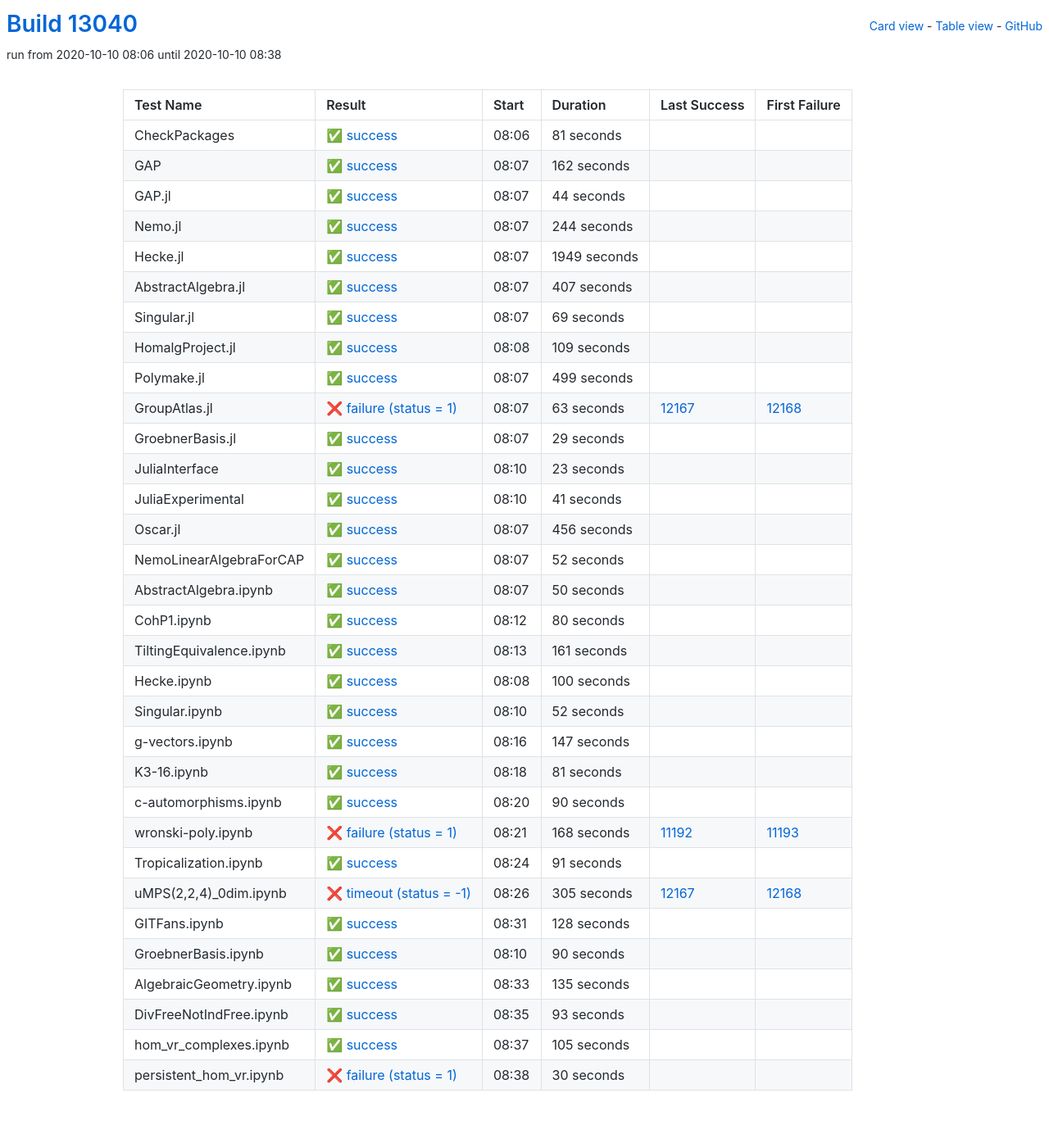
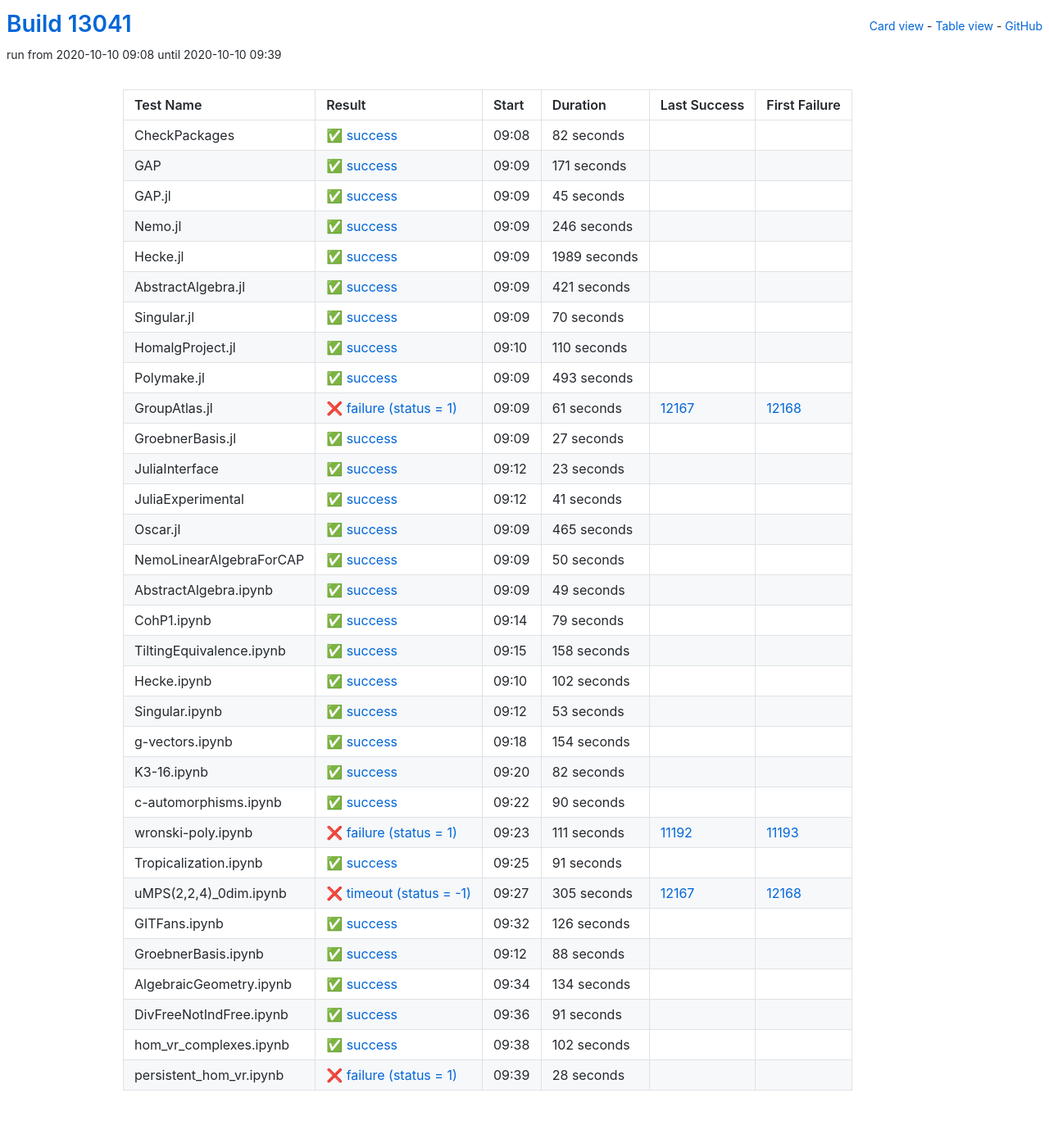
Before and after one commit to oscar-system/oscar-ci-status, a Jekyll site: the page built from table.html, in a window 1280 px wide. Shown: the whole page at 82% size. Built offline with Jekyll 4.4.1, drawn with Linux system fonts in a browser that asks for light colours.

Commit message:
Build #13041

```diff
--- a/_data/ci.yml
+++ b/_data/ci.yml
@@ -1,6 +1,6 @@
 ---
-build: 13040
-build_url: https://oscarci.mathematik.uni-kl.de/job/oscar/13040/
+build: 13041
+build_url: https://oscarci.mathematik.uni-kl.de/job/oscar/13041/
 job: oscar
 organization: oscar-system
 repo: oscar-ci-status
@@ -8,140 +8,140 @@
 tests:
 - name: CheckPackages
   id: checkpackages
-  log: https://oscarci.mathematik.uni-kl.de/job/oscar/13040/artifact/logs/build-13040/CheckPackages.log
-  start: 2020-10-10 08:06
+  log: https://oscarci.mathematik.uni-kl.de/job/oscar/13041/artifact/logs/build-13041/CheckPackages.log
+  start: 2020-10-10 09:08
   success: true
   exitcode: 0
   status: success
-  duration: 81
+  duration: 82
   last_success: false
   last_success_url:
   first_failure: false
   first_failure_url:
 - name: GAP
   id: gap
-  log: https://oscarci.mathematik.uni-kl.de/job/oscar/13040/artifact/logs/build-13040/GAP.log
-  start: 2020-10-10 08:07
+  log: https://oscarci.mathematik.uni-kl.de/job/oscar/13041/artifact/logs/build-13041/GAP.log
+  start: 2020-10-10 09:09
   success: true
   exitcode: 0
   status: success
-  duration: 162
+  duration: 171
   last_success: false
   last_success_url:
   first_failure: false
   first_failure_url:
 - name: GAP.jl
   id: gap-jl
-  log: https://oscarci.mathematik.uni-kl.de/job/oscar/13040/artifact/logs/build-13040/GAP.jl.log
-  start: 2020-10-10 08:07
+  log: https://oscarci.mathematik.uni-kl.de/job/oscar/13041/artifact/logs/build-13041/GAP.jl.log
+  start: 2020-10-10 09:09
   success: true
   exitcode: 0
   status: success
-  duration: 44
+  duration: 45
   last_success: false
   last_success_url:
   first_failure: false
   first_failure_url:
 - name: Nemo.jl
   id: nemo-jl
-  log: https://oscarci.mathematik.uni-kl.de/job/oscar/13040/artifact/logs/build-13040/Nemo.jl.log
-  start: 2020-10-10 08:07
+  log: https://oscarci.mathematik.uni-kl.de/job/oscar/13041/artifact/logs/build-13041/Nemo.jl.log
+  start: 2020-10-10 09:09
   success: true
   exitcode: 0
   status: success
-  duration: 244
+  duration: 246
   last_success: false
   last_success_url:
   first_failure: false
   first_failure_url:
 - name: Hecke.jl
   id: hecke-jl
-  log: https://oscarci.mathematik.uni-kl.de/job/oscar/13040/artifact/logs/build-13040/Hecke.jl.log
-  start: 2020-10-10 08:07
+  log: https://oscarci.mathematik.uni-kl.de/job/oscar/13041/artifact/logs/build-13041/Hecke.jl.log
+  start: 2020-10-10 09:09
   success: true
   exitcode: 0
   status: success
-  duration: 1949
+  duration: 1989
   last_success: false
   last_success_url:
   first_failure: false
   first_failure_url:
 - name: AbstractAlgebra.jl
   id: abstractalgebra-jl
-  log: https://oscarci.mathematik.uni-kl.de/job/oscar/13040/artifact/logs/build-13040/AbstractAlgebra.jl.log
-  start: 2020-10-10 08:07
+  log: https://oscarci.mathematik.uni-kl.de/job/oscar/13041/artifact/logs/build-13041/AbstractAlgebra.jl.log
+  start: 2020-10-10 09:09
   success: true
   exitcode: 0
   status: success
-  duration: 407
+  duration: 421
   last_success: false
   last_success_url:
   first_failure: false
   first_failure_url:
 - name: Singular.jl
   id: singular-jl
-  log: https://oscarci.mathematik.uni-kl.de/job/oscar/13040/artifact/logs/build-13040/Singular.jl.log
-  start: 2020-10-10 08:07
+  log: https://oscarci.mathematik.uni-kl.de/job/oscar/13041/artifact/logs/build-13041/Singular.jl.log
+  start: 2020-10-10 09:09
   success: true
   exitcode: 0
   status: success
-  duration: 69
+  duration: 70
   last_success: false
   last_success_url:
   first_failure: false
   first_failure_url:
 - name: HomalgProject.jl
   id: homalgproject-jl
-  log: https://oscarci.mathematik.uni-kl.de/job/oscar/13040/artifact/logs/build-13040/HomalgProject.jl.log
-  start: 2020-10-10 08:08
+  log: https://oscarci.mathematik.uni-kl.de/job/oscar/13041/artifact/logs/build-13041/HomalgProject.jl.log
+  start: 2020-10-10 09:10
   success: true
   exitcode: 0
   status: success
-  duration: 109
+  duration: 110
   last_success: false
   last_success_url:
   first_failure: false
   first_failure_url:
 - name: Polymake.jl
   id: polymake-jl
-  log: https://oscarci.mathematik.uni-kl.de/job/oscar/13040/artifact/logs/build-13040/Polymake.jl.log
-  start: 2020-10-10 08:07
+  log: https://oscarci.mathematik.uni-kl.de/job/oscar/13041/artifact/logs/build-13041/Polymake.jl.log
+  start: 2020-10-10 09:09
   success: true
   exitcode: 0
   status: success
-  duration: 499
+  duration: 493
   last_success: false
   last_success_url:
   first_failure: false
   first_failure_url:
 - name: GroupAtlas.jl
   id: groupatlas-jl
-  log: https://oscarci.mathematik.uni-kl.de/job/oscar/13040/artifact/logs/build-13040/GroupAtlas.jl.log
-  start: 2020-10-10 08:07
+  log: https://oscarci.mathematik.uni-kl.de/job/oscar/13041/artifact/logs/build-13041/GroupAtlas.jl.log
+  start: 2020-10-10 09:09
   success: false
   exitcode: 1
   status: failure
-  duration: 63
+  duration: 61
   last_success: 12167
   last_success_url: https://oscarci.mathematik.uni-kl.de/job/oscar/12167/
   first_failure: 12168
   first_failure_url: https://oscarci.mathematik.uni-kl.de/job/oscar/12168/
 - name: GroebnerBasis.jl
   id: groebnerbasis-jl
-  log: https://oscarci.mathematik.uni-kl.de/job/oscar/13040/artifact/logs/build-13040/GroebnerBasis.jl.log
-  start: 2020-10-10 08:07
+  log: https://oscarci.mathematik.uni-kl.de/job/oscar/13041/artifact/logs/build-13041/GroebnerBasis.jl.log
+  start: 2020-10-10 09:09
   success: true
   exitcode: 0
   status: success
-  duration: 29
+  duration: 27
   last_success: false
   last_success_url:
   first_failure: false
   first_failure_url:
 - name: JuliaInterface
   id: juliainterface
-  log: https://oscarci.mathematik.uni-kl.de/job/oscar/13040/artifact/logs/build-13040/JuliaInterface.log
-  start: 2020-10-10 08:10
+  log: https://oscarci.mathematik.uni-kl.de/job/oscar/13041/artifact/logs/build-13041/JuliaInterface.log
+  start: 2020-10-10 09:12
   success: true
   exitcode: 0
   status: success
@@ -152,8 +152,8 @@
   first_failure_url:
 - name: JuliaExperimental
   id: juliaexperimental
-  log: https://oscarci.mathematik.uni-kl.de/job/oscar/13040/artifact/logs/build-13040/JuliaExperimental.log
-  start: 2020-10-10 08:10
+  log: https://oscarci.mathematik.uni-kl.de/job/oscar/13041/artifact/logs/build-13041/JuliaExperimental.log
+  start: 2020-10-10 09:12
   success: true
   exitcode: 0
   status: success
@@ -164,32 +164,20 @@
   first_failure_url:
 - name: Oscar.jl
   id: oscar-jl
-  log: https://oscarci.mathematik.uni-kl.de/job/oscar/13040/artifact/logs/build-13040/Oscar.jl.log
-  start: 2020-10-10 08:07
+  log: https://oscarci.mathematik.uni-kl.de/job/oscar/13041/artifact/logs/build-13041/Oscar.jl.log
+  start: 2020-10-10 09:09
   success: true
   exitcode: 0
   status: success
-  duration: 456
+  duration: 465
   last_success: false
   last_success_url:
   first_failure: false
   first_failure_url:
 - name: NemoLinearAlgebraForCAP
   id: nemolinearalgebraforcap
-  log: https://oscarci.mathematik.uni-kl.de/job/oscar/13040/artifact/logs/build-13040/NemoLinearAlgebraForCAP.log
-  start: 2020-10-10 08:07
-  success: true
-  exitcode: 0
-  status: success
-  duration: 52
-  last_success: false
-  last_success_url:
-  first_failure: false
-  first_failure_url:
-- name: AbstractAlgebra.ipynb
-  id: abstractalgebra-ipynb
-  log: https://oscarci.mathematik.uni-kl.de/job/oscar/13040/artifact/logs/build-13040/AbstractAlgebra.ipynb.log
-  start: 2020-10-10 08:07
+  log: https://oscarci.mathematik.uni-kl.de/job/oscar/13041/artifact/logs/build-13041/NemoLinearAlgebraForCAP.log
+  start: 2020-10-10 09:09
   success: true
   exitcode: 0
   status: success
@@ -198,82 +186,94 @@
   last_success_url:
   first_failure: false
   first_failure_url:
-- name: CohP1.ipynb
-  id: cohp1-ipynb
-  log: https://oscarci.mathematik.uni-kl.de/job/oscar/13040/artifact/logs/build-13040/CohP1.ipynb.log
-  start: 2020-10-10 08:12
+- name: AbstractAlgebra.ipynb
+  id: abstractalgebra-ipynb
+  log: https://oscarci.mathematik.uni-kl.de/job/oscar/13041/artifact/logs/build-13041/AbstractAlgebra.ipynb.log
+  start: 2020-10-10 09:09
   success: true
   exitcode: 0
   status: success
-  duration: 80
+  duration: 49
+  last_success: false
+  last_success_url:
+  first_failure: false
+  first_failure_url:
+- name: CohP1.ipynb
+  id: cohp1-ipynb
+  log: https://oscarci.mathematik.uni-kl.de/job/oscar/13041/artifact/logs/build-13041/CohP1.ipynb.log
+  start: 2020-10-10 09:14
+  success: true
+  exitcode: 0
+  status: success
+  duration: 79
   last_success: false
   last_success_url:
   first_failure: false
   first_failure_url:
 - name: TiltingEquivalence.ipynb
   id: tiltingequivalence-ipynb
-  log: https://oscarci.mathematik.uni-kl.de/job/oscar/13040/artifact/logs/build-13040/TiltingEquivalence.ipynb.log
-  start: 2020-10-10 08:13
+  log: https://oscarci.mathematik.uni-kl.de/job/oscar/13041/artifact/logs/build-13041/TiltingEquivalence.ipynb.log
+  start: 2020-10-10 09:15
   success: true
   exitcode: 0
   status: success
-  duration: 161
+  duration: 158
   last_success: false
   last_success_url:
   first_failure: false
   first_failure_url:
 - name: Hecke.ipynb
   id: hecke-ipynb
-  log: https://oscarci.mathematik.uni-kl.de/job/oscar/13040/artifact/logs/build-13040/Hecke.ipynb.log
-  start: 2020-10-10 08:08
+  log: https://oscarci.mathematik.uni-kl.de/job/oscar/13041/artifact/logs/build-13041/Hecke.ipynb.log
+  start: 2020-10-10 09:10
   success: true
   exitcode: 0
   status: success
-  duration: 100
+  duration: 102
   last_success: false
   last_success_url:
   first_failure: false
   first_failure_url:
 - name: Singular.ipynb
   id: singular-ipynb
-  log: https://oscarci.mathematik.uni-kl.de/job/oscar/13040/artifact/logs/build-13040/Singular.ipynb.log
-  start: 2020-10-10 08:10
+  log: https://oscarci.mathematik.uni-kl.de/job/oscar/13041/artifact/logs/build-13041/Singular.ipynb.log
+  start: 2020-10-10 09:12
   success: true
   exitcode: 0
   status: success
-  duration: 52
+  duration: 53
   last_success: false
   last_success_url:
   first_failure: false
   first_failure_url:
 - name: g-vectors.ipynb
   id: g-vectors-ipynb
-  log: https://oscarci.mathematik.uni-kl.de/job/oscar/13040/artifact/logs/build-13040/g-vectors.ipynb.log
-  start: 2020-10-10 08:16
+  log: https://oscarci.mathematik.uni-kl.de/job/oscar/13041/artifact/logs/build-13041/g-vectors.ipynb.log
+  start: 2020-10-10 09:18
   success: true
   exitcode: 0
   status: success
-  duration: 147
+  duration: 154
   last_success: false
   last_success_url:
   first_failure: false
   first_failure_url:
 - name: K3-16.ipynb
   id: k3-16-ipynb
-  log: https://oscarci.mathematik.uni-kl.de/job/oscar/13040/artifact/logs/build-13040/K3-16.ipynb.log
-  start: 2020-10-10 08:18
+  log: https://oscarci.mathematik.uni-kl.de/job/oscar/13041/artifact/logs/build-13041/K3-16.ipynb.log
+  start: 2020-10-10 09:20
   success: true
   exitcode: 0
   status: success
-  duration: 81
+  duration: 82
   last_success: false
   last_success_url:
   first_failure: false
   first_failure_url:
 - name: c-automorphisms.ipynb
   id: c-automorphisms-ipynb
-  log: https://oscarci.mathematik.uni-kl.de/job/oscar/13040/artifact/logs/build-13040/c-automorphisms.ipynb.log
-  start: 2020-10-10 08:20
+  log: https://oscarci.mathematik.uni-kl.de/job/oscar/13041/artifact/logs/build-13041/c-automorphisms.ipynb.log
+  start: 2020-10-10 09:22
   success: true
   exitcode: 0
   status: success
@@ -284,20 +284,20 @@
   first_failure_url:
 - name: wronski-poly.ipynb
   id: wronski-poly-ipynb
-  log: https://oscarci.mathematik.uni-kl.de/job/oscar/13040/artifact/logs/build-13040/wronski-poly.ipynb.log
-  start: 2020-10-10 08:21
+  log: https://oscarci.mathematik.uni-kl.de/job/oscar/13041/artifact/logs/build-13041/wronski-poly.ipynb.log
+  start: 2020-10-10 09:23
   success: false
   exitcode: 1
   status: failure
-  duration: 168
+  duration: 111
   last_success: 11192
   last_success_url: https://oscarci.mathematik.uni-kl.de/job/oscar/11192/
   first_failure: 11193
   first_failure_url: https://oscarci.mathematik.uni-kl.de/job/oscar/11193/
 - name: Tropicalization.ipynb
   id: tropicalization-ipynb
-  log: https://oscarci.mathematik.uni-kl.de/job/oscar/13040/artifact/logs/build-13040/Tropicalization.ipynb.log
-  start: 2020-10-10 08:24
+  log: https://oscarci.mathematik.uni-kl.de/job/oscar/13041/artifact/logs/build-13041/Tropicalization.ipynb.log
+  start: 2020-10-10 09:25
   success: true
   exitcode: 0
   status: success
@@ -308,8 +308,8 @@
   first_failure_url:
 - name: uMPS(2,2,4)_0dim.ipynb
   id: umps-2-2-4-0dim-ipynb
-  log: https://oscarci.mathematik.uni-kl.de/job/oscar/13040/artifact/logs/build-13040/uMPS-2-2-4-_0dim.ipynb.log
-  start: 2020-10-10 08:26
+  log: https://oscarci.mathematik.uni-kl.de/job/oscar/13041/artifact/logs/build-13041/uMPS-2-2-4-_0dim.ipynb.log
+  start: 2020-10-10 09:27
   success: false
   exitcode: -1
   status: timeout
@@ -320,72 +320,72 @@
   first_failure_url: https://oscarci.mathematik.uni-kl.de/job/oscar/12168/
 - name: GITFans.ipynb
   id: gitfans-ipynb
-  log: https://oscarci.mathematik.uni-kl.de/job/oscar/13040/artifact/logs/build-13040/GITFans.ipynb.log
-  start: 2020-10-10 08:31
+  log: https://oscarci.mathematik.uni-kl.de/job/oscar/13041/artifact/logs/build-13041/GITFans.ipynb.log
+  start: 2020-10-10 09:32
   success: true
   exitcode: 0
   status: success
-  duration: 128
+  duration: 126
   last_success: false
   last_success_url:
   first_failure: false
   first_failure_url:
 - name: GroebnerBasis.ipynb
   id: groebnerbasis-ipynb
-  log: https://oscarci.mathematik.uni-kl.de/job/oscar/13040/artifact/logs/build-13040/GroebnerBasis.ipynb.log
-  start: 2020-10-10 08:10
+  log: https://oscarci.mathematik.uni-kl.de/job/oscar/13041/artifact/logs/build-13041/GroebnerBasis.ipynb.log
+  start: 2020-10-10 09:12
   success: true
   exitcode: 0
   status: success
-  duration: 90
+  duration: 88
   last_success: false
   last_success_url:
   first_failure: false
   first_failure_url:
 - name: AlgebraicGeometry.ipynb
   id: algebraicgeometry-ipynb
-  log: https://oscarci.mathematik.uni-kl.de/job/oscar/13040/artifact/logs/build-13040/AlgebraicGeometry.ipynb.log
-  start: 2020-10-10 08:33
+  log: https://oscarci.mathematik.uni-kl.de/job/oscar/13041/artifact/logs/build-13041/AlgebraicGeometry.ipynb.log
+  start: 2020-10-10 09:34
   success: true
   exitcode: 0
   status: success
-  duration: 135
+  duration: 134
   last_success: false
   last_success_url:
   first_failure: false
   first_failure_url:
 - name: DivFreeNotIndFree.ipynb
   id: divfreenotindfree-ipynb
-  log: https://oscarci.mathematik.uni-kl.de/job/oscar/13040/artifact/logs/build-13040/DivFreeNotIndFree.ipynb.log
-  start: 2020-10-10 08:35
+  log: https://oscarci.mathematik.uni-kl.de/job/oscar/13041/artifact/logs/build-13041/DivFreeNotIndFree.ipynb.log
+  start: 2020-10-10 09:36
   success: true
   exitcode: 0
   status: success
-  duration: 93
+  duration: 91
   last_success: false
   last_success_url:
   first_failure: false
   first_failure_url:
 - name: hom_vr_complexes.ipynb
   id: hom-vr-complexes-ipynb
-  log: https://oscarci.mathematik.uni-kl.de/job/oscar/13040/artifact/logs/build-13040/hom_vr_complexes.ipynb.log
-  start: 2020-10-10 08:37
+  log: https://oscarci.mathematik.uni-kl.de/job/oscar/13041/artifact/logs/build-13041/hom_vr_complexes.ipynb.log
+  start: 2020-10-10 09:38
   success: true
   exitcode: 0
   status: success
-  duration: 105
+  duration: 102
   last_success: false
   last_success_url:
   first_failure: false
   first_failure_url:
 - name: persistent_hom_vr.ipynb
   id: persistent-hom-vr-ipynb
-  log: https://oscarci.mathematik.uni-kl.de/job/oscar/13040/artifact/logs/build-13040/persistent_hom_vr.ipynb.log
-  start: 2020-10-10 08:38
+  log: https://oscarci.mathematik.uni-kl.de/job/oscar/13041/artifact/logs/build-13041/persistent_hom_vr.ipynb.log
+  start: 2020-10-10 09:39
   success: false
   exitcode: 1
   status: failure
-  duration: 30
+  duration: 28
   last_success: false
   last_success_url:
   first_failure: false
```
Also changed, not shown: README.md.
